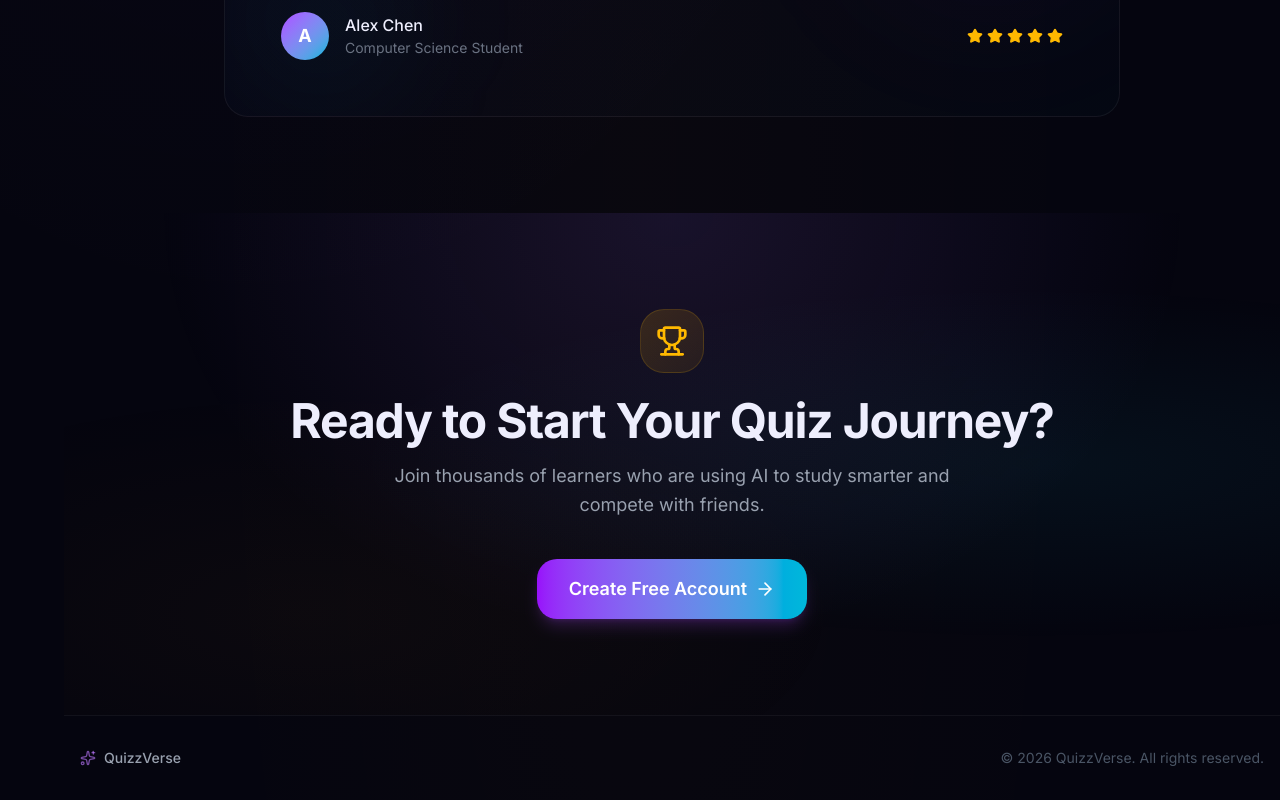
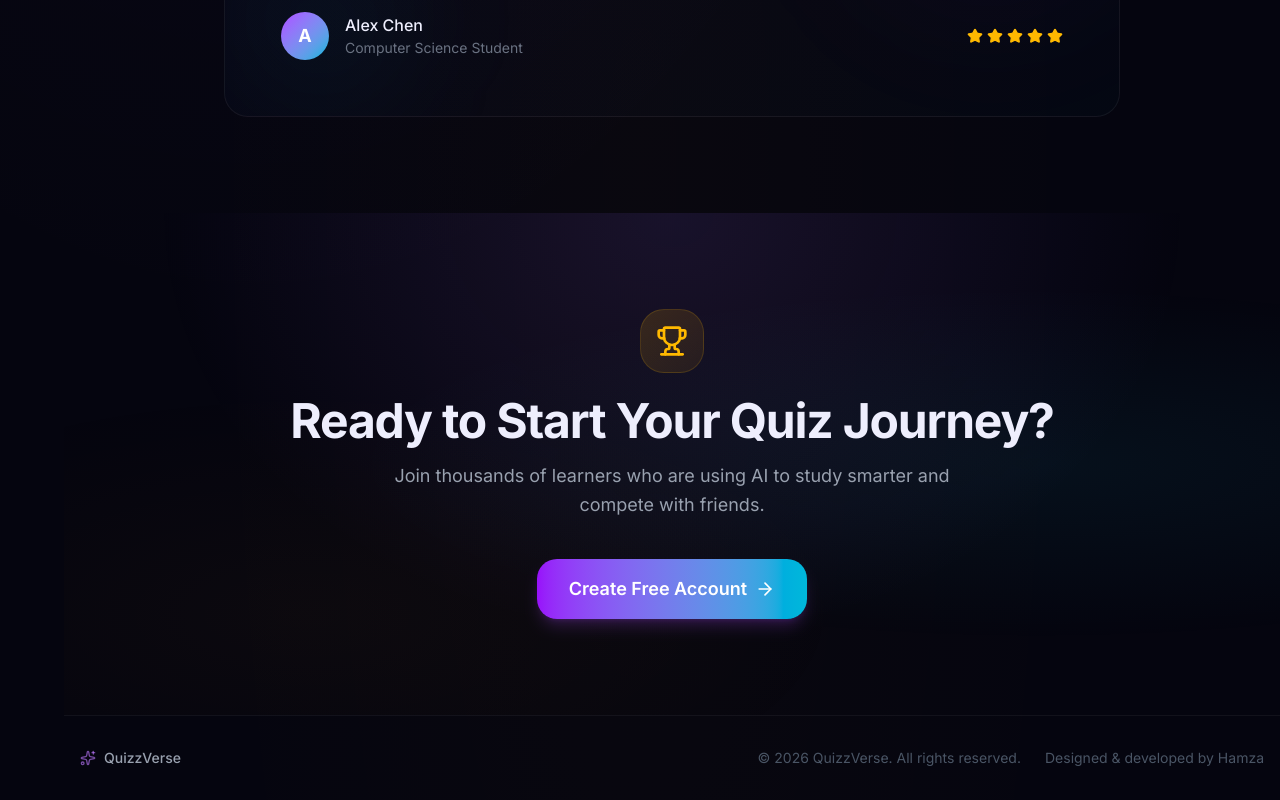
Before and after one commit to MuhammadHamza123c/Quizzverse, a Next.js app in the folder frontend/: page / in a window 1280 px wide. Shown: the part 2338-3138 px from the top of the page. Built offline with nearby package versions, Linux system fonts and the light colour scheme; no server answers.

Commit message:
add Designed & developed by Hamza to footer

```diff
--- a/frontend/src/app/page.tsx
+++ b/frontend/src/app/page.tsx
@@ -263,6 +263,7 @@ export default function Home() {
           </div>
           <div className="flex items-center gap-6">
             <span>&copy; 2026 QuizzVerse. All rights reserved.</span>
+            <span className="text-gray-600 text-sm">Designed &amp; developed by Hamza</span>
           </div>
         </div>
       </footer>
```
